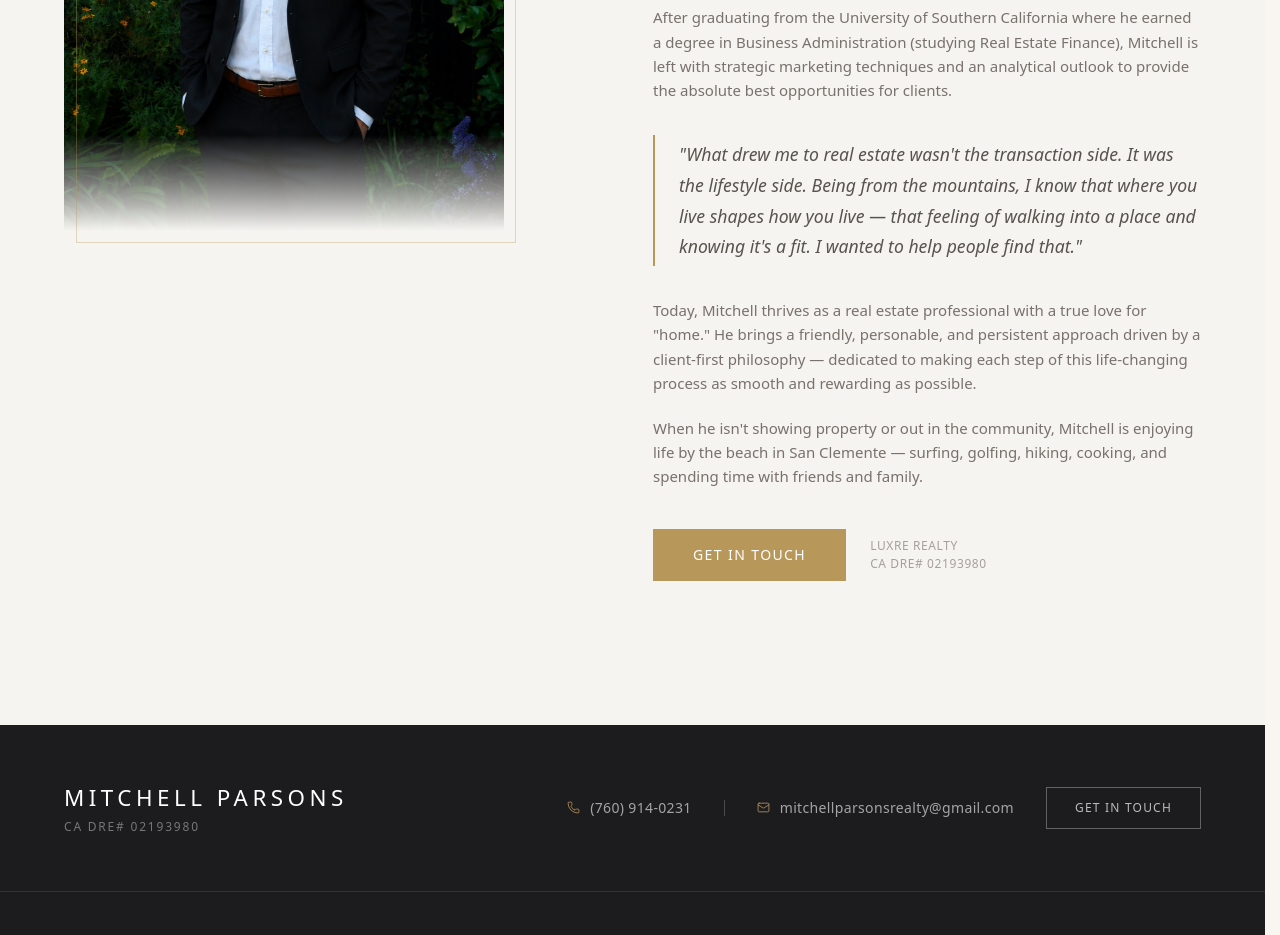
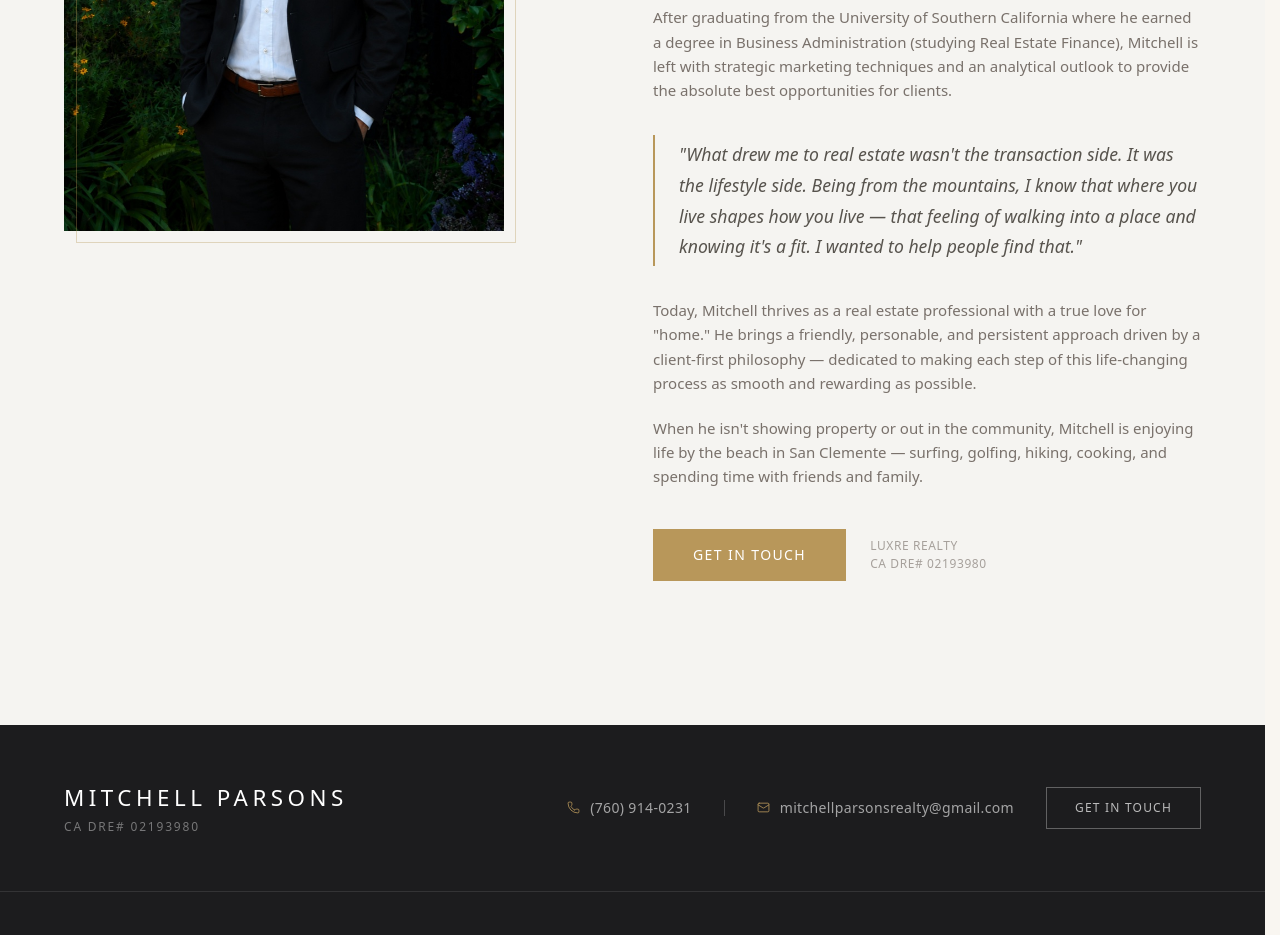
Before and after one commit to mitchellparsons8224-rgb/realty-site, a Next.js app: page /about in a window 1280 px wide. Shown: the part 1300-2235 px from the top of the page. Built offline with nearby package versions, Linux system fonts and the light colour scheme.

Commit message:
Mparsons - remove gradient from headshot image.

```diff
--- a/src/components/about/AboutSection.tsx
+++ b/src/components/about/AboutSection.tsx
@@ -26,14 +26,7 @@ export default function AboutSection() {
                   sizes="(max-width: 768px) 100vw, 440px"
                   priority
                 />
-                {/* Subtle bottom fade so it blends into the section bg */}
-                <div
-                  className="absolute bottom-0 left-0 right-0 h-24 pointer-events-none"
-                  style={{ background: "linear-gradient(to top, #F5F4F1 0%, transparent 100%)" }}
-                />
               </div>
-
-              {/* Decorative offset border */}
               <div
                 className="absolute -bottom-3 -right-3 w-full pointer-events-none"
                 style={{
```
